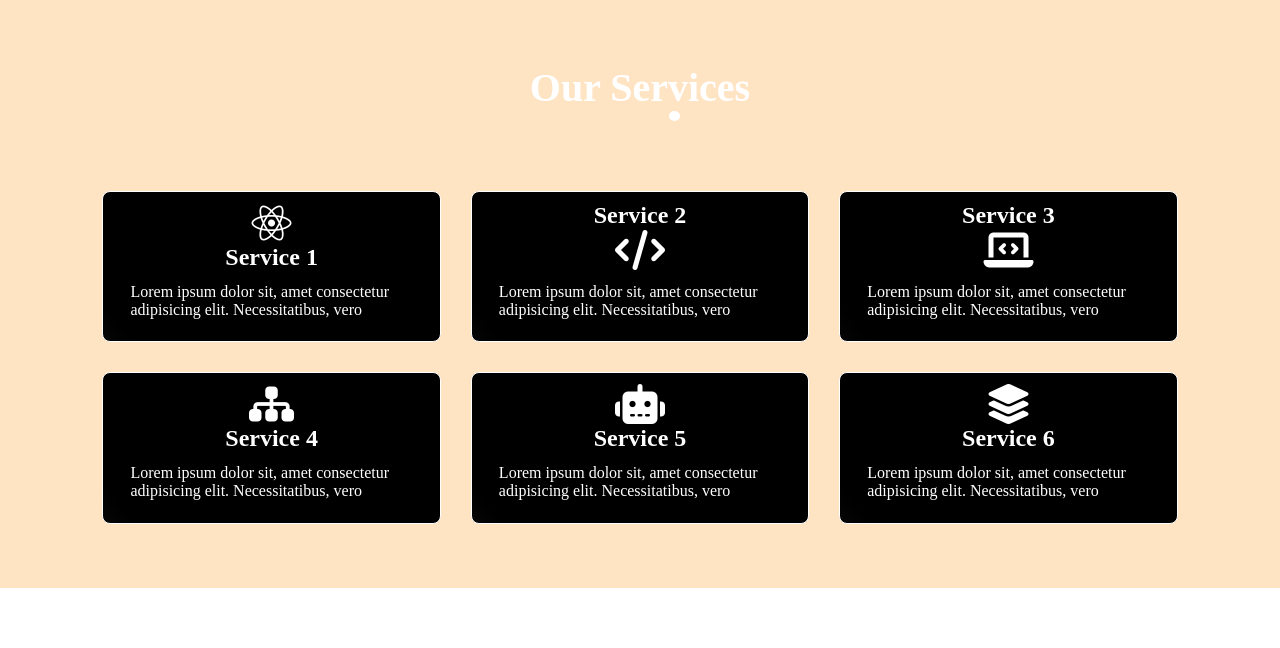
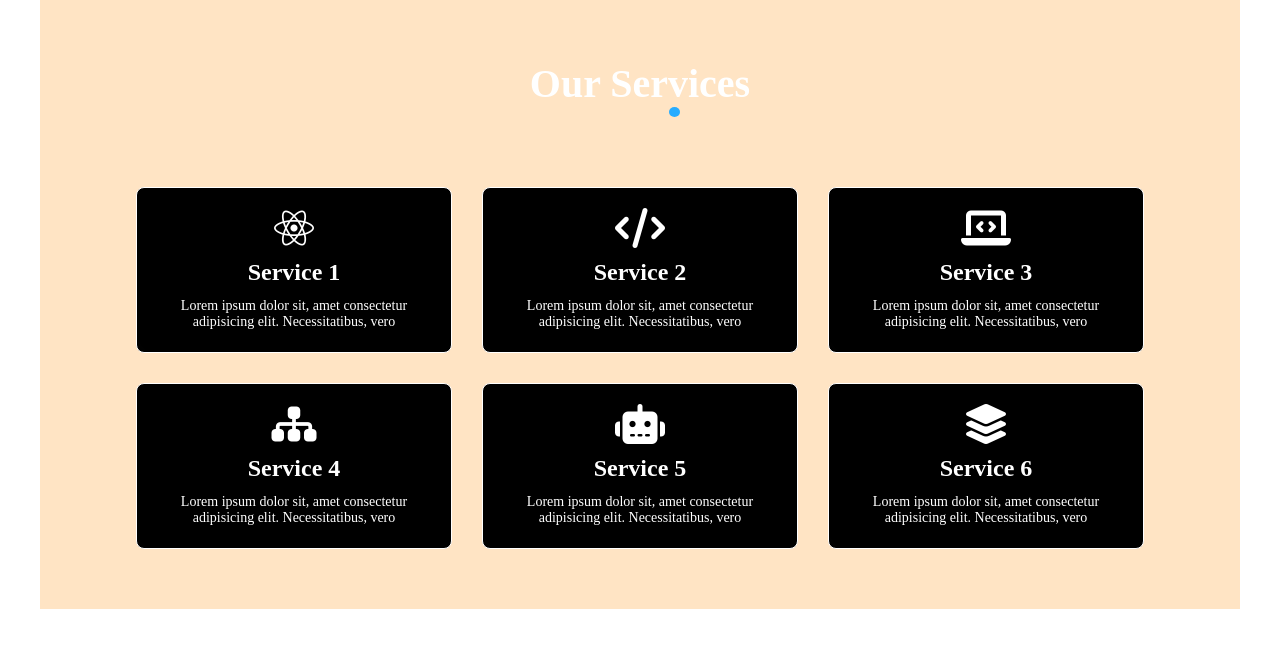
Before and after one commit to batusoyarslan/BKDevs, a plain HTML site: page index.html in a window 1280 px wide. Drawn offline with Linux system fonts and the light colour scheme; a web font is replaced by a local one.

Commit message:
container içine alindi

```diff
--- a/index.css
+++ b/index.css
@@ -14,7 +14,8 @@
 
   .container {
    font-family: "Mochiy Pop One";
-   width: 100%;
+   max-width: 1200px;
+    margin: 0 auto;
    background-color: bisque;
   }
 
@@ -32,14 +33,14 @@
   .service h1{
     color: white;
     font-size: 40px;
-position: relative;
+    position: relative;
   }
   .service p {
-color: white;
+    color: white;
   }
 .service h2 {
     color: white;
-      }
+}
 
 .service h1:after{
     content: '';
@@ -48,9 +49,6 @@ color: white;
     left: 0%;
     height: 10px;
     width: 100%;
-    /* border-radius: 20%; */
-    /* background-color: black; */
-
 }
 .service h1 span{
     position: absolute;
@@ -59,7 +57,7 @@ color: white;
     height: 10px;
     width: 5%;
     border-radius: 100%;
-    background-color: white;
+    background-color: rgb(39, 172, 255);
     animation: anim 3s linear infinite;
 }
 
@@ -92,6 +90,7 @@ color: white;
     flex-direction: column;
     position: relative;
     overflow: hidden;
+    cursor: pointer;
 }
 .card:after{
     content: '';
@@ -111,15 +110,15 @@ color: white;
     top: -100%;
 }
 .card i {
-    margin-top: 20px;
-    margin-bottom: 20px;
+    margin: 30px 0;
     font-size: 2.5rem;
     color: white;
 }
 .card p {
-    text-align: left;
+    text-align: center;
     width: 100%;
     margin: 12px 0px;
+    font-size: 14px;
 }
 .card:hover{
     background-color: transparent;
--- a/index.html
+++ b/index.html
@@ -24,15 +24,15 @@
 
         </div>
         <div class="card">
+            <i class="fa-solid fa-code fa-lg"></i>
             <h2>Service 2</h2>
-            <i class="fa-solid fa-code fa-lg"></i>
             <p>Lorem ipsum dolor sit, amet consectetur adipisicing elit. Necessitatibus, vero
             </p>
 
         </div>
         <div class="card">
+            <i class="fa-solid fa-laptop-code fa-lg"></i>
             <h2>Service 3</h2>
-            <i class="fa-solid fa-laptop-code fa-lg"></i>
             <p>Lorem ipsum dolor sit, amet consectetur adipisicing elit. Necessitatibus, vero
             </p>
 
```
